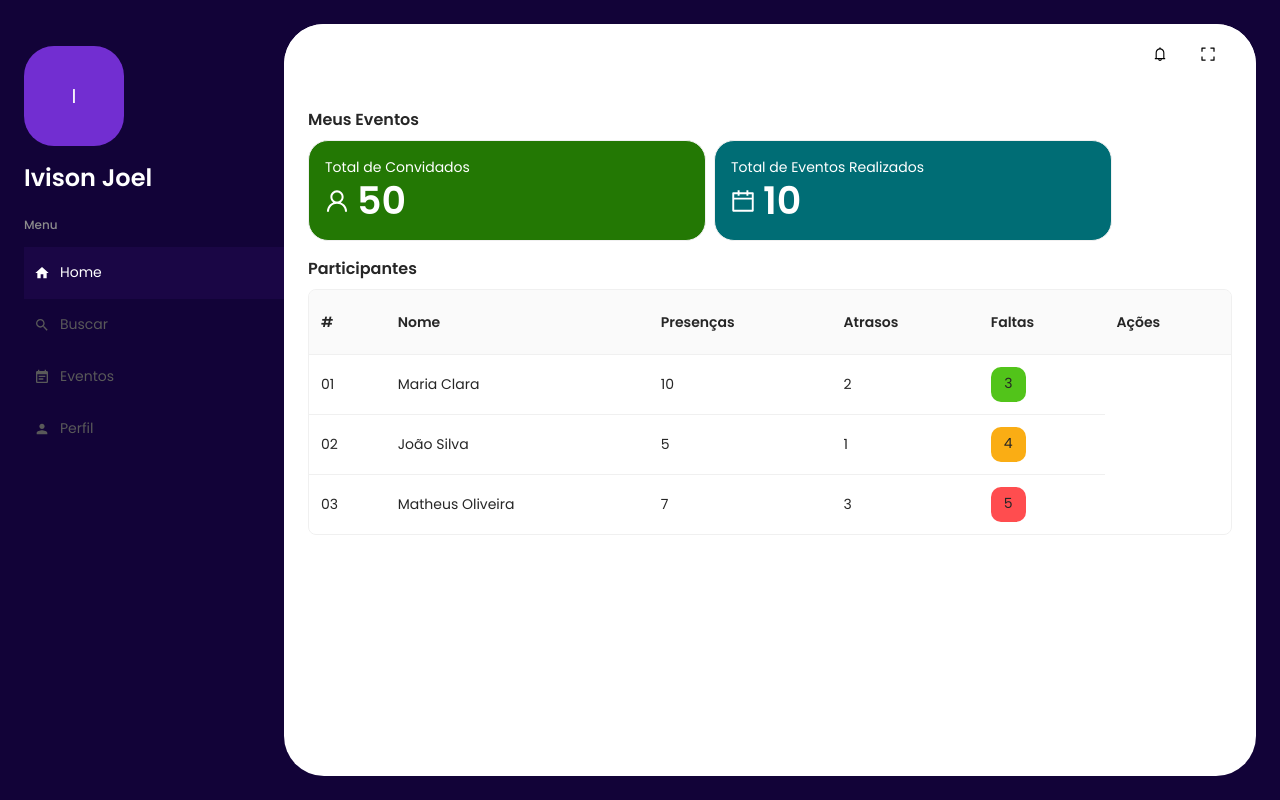
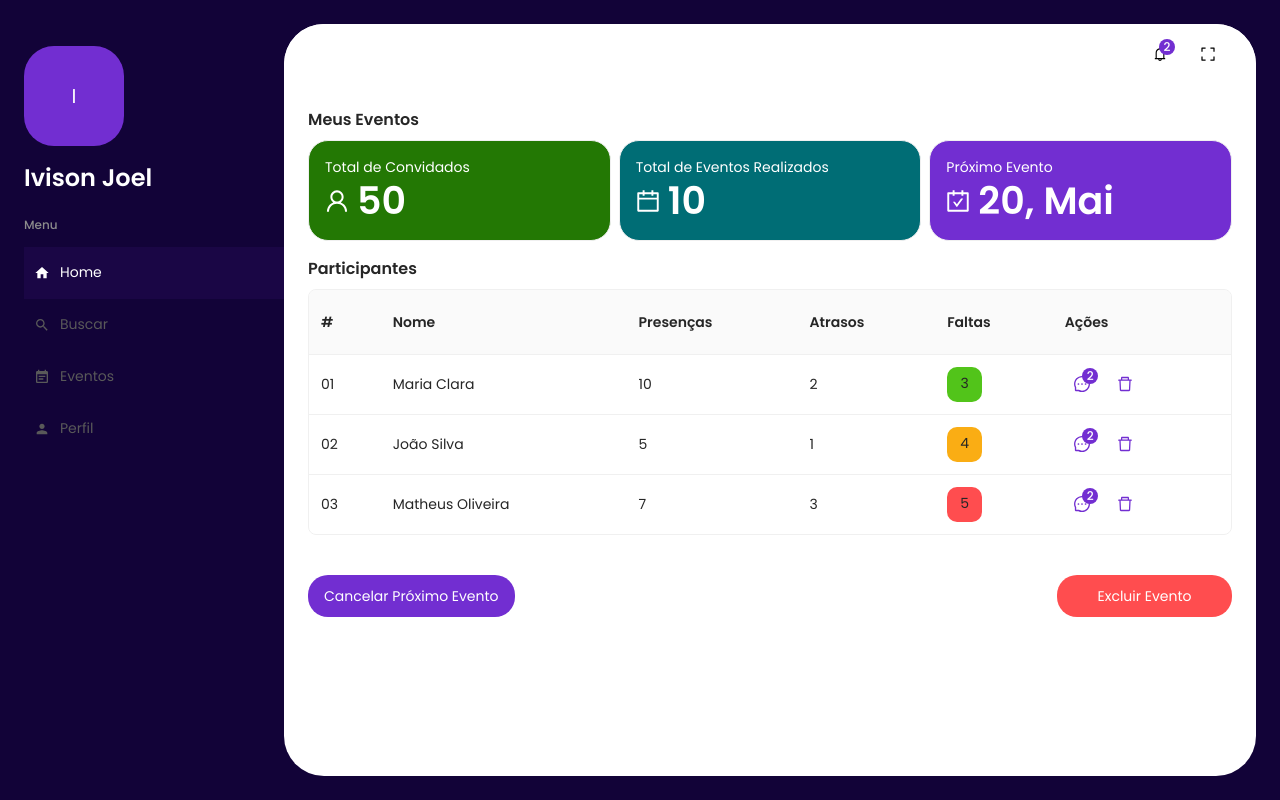
Before and after one commit to Ivisonj/IEvent-Frontend, a Next.js app in the folder ievent-frontend/: page /user/my-event in a window 1280 px wide. Built offline with nearby package versions, Linux system fonts and the light colour scheme; a web font is replaced by a local one.

Commit message:
feat: actions column creation

```diff
--- a/ievent-frontend/src/app/user/my-event/page.tsx
+++ b/ievent-frontend/src/app/user/my-event/page.tsx
@@ -2,6 +2,7 @@ import { Box, Typography } from '@mui/material'
 
 import EventStats from '@/components/eventStats'
 import ParticipantsTable from './participantsTable'
+import IButton from '@/components/Ibutton'
 
 const MyEvent = () => {
   return (
@@ -10,12 +11,30 @@ const MyEvent = () => {
         Meus Eventos
       </Typography>
       <Box width="100%">
-        <EventStats totalGuests={50} totalEvents={10} />
+        <EventStats nextEvent="20, Mai" totalGuests={50} totalEvents={10} />
         <Box mt={2}>
           <Typography variant="h5" mb={1}>
             Participantes
           </Typography>
           <ParticipantsTable />
+          <Box
+            width="100%"
+            mt={5}
+            display="flex"
+            justifyContent="space-between"
+          >
+            <IButton type="button" width="auto">
+              Cancelar Próximo Evento
+            </IButton>
+            <IButton
+              type="button"
+              width="175px"
+              bgColor="error.main"
+              hover="error.dark"
+            >
+              Excluir Evento
+            </IButton>
+          </Box>
         </Box>
       </Box>
     </Box>
--- a/ievent-frontend/src/app/user/my-event/participantsTable/tableContent/index.tsx
+++ b/ievent-frontend/src/app/user/my-event/participantsTable/tableContent/index.tsx
@@ -1,4 +1,5 @@
-import { TableBody, TableRow, TableCell } from '@mui/material'
+import { MessageOutlined, DeleteOutlined } from '@ant-design/icons'
+import { Button, Badge, TableBody, TableRow, TableCell } from '@mui/material'
 
 import { ParticipantsTableHeadTypes, Order } from '..'
 import ParticipantStatus from './participantStatus'
@@ -101,6 +102,22 @@ const ParticipantsTableContent = ({
                 absences={Number(row.absences)}
               />
             </TableCell>
+            <TableCell>
+              <Button
+                variant="text"
+                sx={{ mr: 1, minWidth: '35px', height: '35px' }}
+              >
+                <Badge badgeContent={2} color="primary">
+                  <MessageOutlined style={{ fontSize: '1rem' }} />
+                </Badge>
+              </Button>
+              <Button
+                variant="text"
+                sx={{ px: 0, minWidth: '35px', height: '35px' }}
+              >
+                <DeleteOutlined style={{ fontSize: '1rem' }} />
+              </Button>
+            </TableCell>
           </TableRow>
         )
       })}
--- a/ievent-frontend/src/components/eventStats/index.tsx
+++ b/ievent-frontend/src/components/eventStats/index.tsx
@@ -1,5 +1,9 @@
 'use client'
-import { UserOutlined, CalendarOutlined } from '@ant-design/icons'
+import {
+  UserOutlined,
+  CalendarOutlined,
+  CarryOutOutlined,
+} from '@ant-design/icons'
 import { Box, Typography, Stack, useTheme } from '@mui/material'
 
 import MainCard from '../mainCard'
@@ -7,9 +11,14 @@ import MainCard from '../mainCard'
 interface EventStatsProps {
   totalGuests: number
   totalEvents: number
+  nextEvent: string
 }
 
-const EventStats = ({ totalGuests, totalEvents }: EventStatsProps) => {
+const EventStats = ({
+  totalGuests,
+  totalEvents,
+  nextEvent,
+}: EventStatsProps) => {
   const theme = useTheme()
   return (
     <Box
@@ -34,7 +43,10 @@ const EventStats = ({ totalGuests, totalEvents }: EventStatsProps) => {
           </Typography>
         </Stack>
       </MainCard>
-      <MainCard sx={{ ml: { xs: 0, sm: 1 } }} bgColor={theme.palette.info.dark}>
+      <MainCard
+        sx={{ mb: { xs: 1, sm: 0 }, ml: { xs: 0, sm: 1 } }}
+        bgColor={theme.palette.info.dark}
+      >
         <Typography variant="h6">Total de Eventos Realizados</Typography>
         <Stack
           width="100%"
@@ -49,6 +61,24 @@ const EventStats = ({ totalGuests, totalEvents }: EventStatsProps) => {
           </Typography>
         </Stack>
       </MainCard>
+      <MainCard
+        sx={{ ml: { xs: 0, sm: 1 } }}
+        bgColor={theme.palette.primary.main}
+      >
+        <Typography variant="h6">Próximo Evento</Typography>
+        <Stack
+          width="100%"
+          height="45px"
+          display="flex"
+          flexDirection="row"
+          alignItems="center"
+        >
+          <CarryOutOutlined style={{ fontSize: '1.5rem' }} />
+          <Typography variant="h1" ml={1}>
+            {nextEvent}
+          </Typography>
+        </Stack>
+      </MainCard>
     </Box>
   )
 }
--- a/ievent-frontend/src/layouts/mainLayout/header/headerContent/index.tsx
+++ b/ievent-frontend/src/layouts/mainLayout/header/headerContent/index.tsx
@@ -4,6 +4,7 @@ import {
   Box,
   Button,
   Stack,
+  Badge,
   Avatar,
   useTheme,
   useMediaQuery,
@@ -37,7 +38,9 @@ const HeaderContent = () => {
       </Stack>
       <Stack direction="row" alignItems="center">
         <Button variant="text" sx={{ px: 0, minWidth: '48px', height: '48px' }}>
-          <BellOutlined style={{ color: theme.palette.common.black }} />
+          <Badge badgeContent={2} color="primary">
+            <BellOutlined style={{ color: theme.palette.common.black }} />
+          </Badge>
         </Button>
         <Button variant="text" sx={{ px: 0, minWidth: '48px', height: '48px' }}>
           <ExpandOutlined style={{ color: theme.palette.common.black }} />
```
